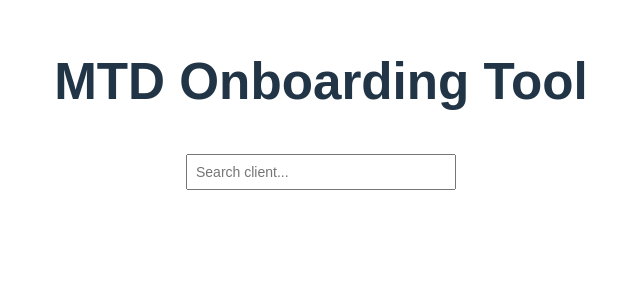
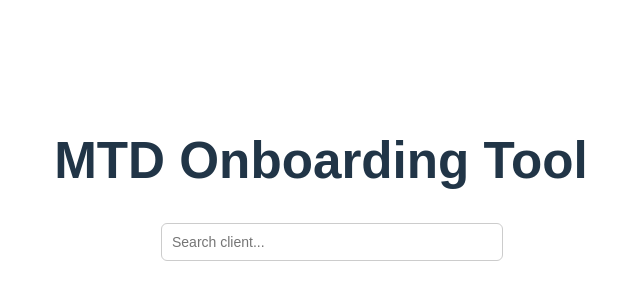
Before and after one commit to coadyg/mtd-onboarding-ui, a React (Vite) app: page / in a window 1280 px wide. Shown: the part 280-580 px from the top of the page, without its empty margins (319-959 px from the left). Built offline with nearby package versions, Linux system fonts and the light colour scheme.

Commit message:
Update App.jsx

```diff
--- a/src/App.jsx
+++ b/src/App.jsx
@@ -47,9 +47,19 @@ function App() {
   }, [query])
 
   return (
-    <div style={{ padding: "40px", fontFamily: "Arial", textAlign: "center" }}>
+    <div style={{
+      paddingTop: "120px",
+      fontFamily: "Arial",
+      textAlign: "center"
+    }}>
 
       <h1>MTD Onboarding Tool</h1>
+
+      <div style={{
+        width: "320px",
+        margin: "0 auto",
+        position: "relative"
+      }}>
 
         <input
           type="text"
@@ -57,32 +67,63 @@ function App() {
           value={query}
           onChange={(e) => setQuery(e.target.value)}
           style={{
-          marginTop: "10px",
-          padding: "8px",
-          width: "250px",
-          fontSize: "14px"
+            width: "100%",
+            padding: "10px",
+            fontSize: "14px",
+            borderRadius: "6px",
+            border: "1px solid #ccc"
           }}
         />
 
-      <div style={{ marginTop: "30px" }}>
+        {(contacts.length > 0 || loading) && (
+
+          <div style={{
+            position: "absolute",
+            top: "42px",
+            left: 0,
+            right: 0,
+            background: "white",
+            border: "1px solid #ddd",
+            borderRadius: "6px",
+            boxShadow: "0 4px 10px rgba(0,0,0,0.08)",
+            textAlign: "left",
+            zIndex: 10
+          }}>
 
             {loading && (
-          <div style={{ color: "#777" }}>
+              <div style={{ padding: "10px", color: "#777" }}>
                 Searching...
               </div>
             )}
 
-        {!loading && contacts.length === 0 && query && (
-          <div style={{ color: "#777" }}>
-            No results
+            {!loading && contacts.map((c, i) => (
+
+              <div
+                key={i}
+                style={{
+                  padding: "10px",
+                  borderBottom: "1px solid #eee",
+                  cursor: "pointer"
+                }}
+              >
+                <div style={{ fontWeight: "500" }}>
+                  {c.name}
                 </div>
+
+                <div style={{
+                  fontSize: "12px",
+                  color: "#666"
+                }}>
+                  {c.email}
+                </div>
+
+              </div>
+
+            ))}
+
+          </div>
+
         )}
-
-        {contacts.map((c, i) => (
-          <div key={i} style={{ marginTop: "6px" }}>
-            {c.name} — {c.email}
-          </div>
-        ))}
 
       </div>
 
```
Lines whose indentation alone changed are shown as unchanged.
